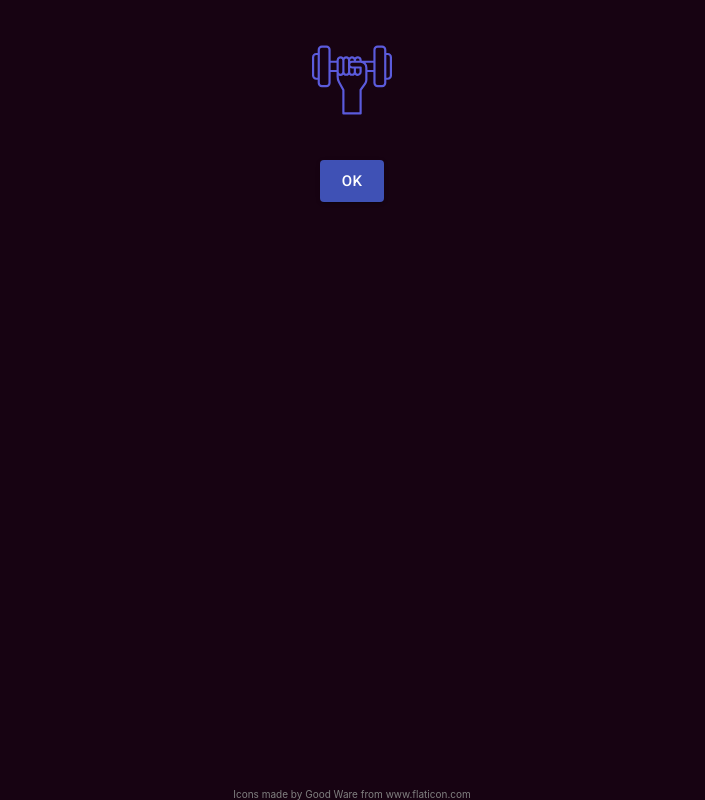
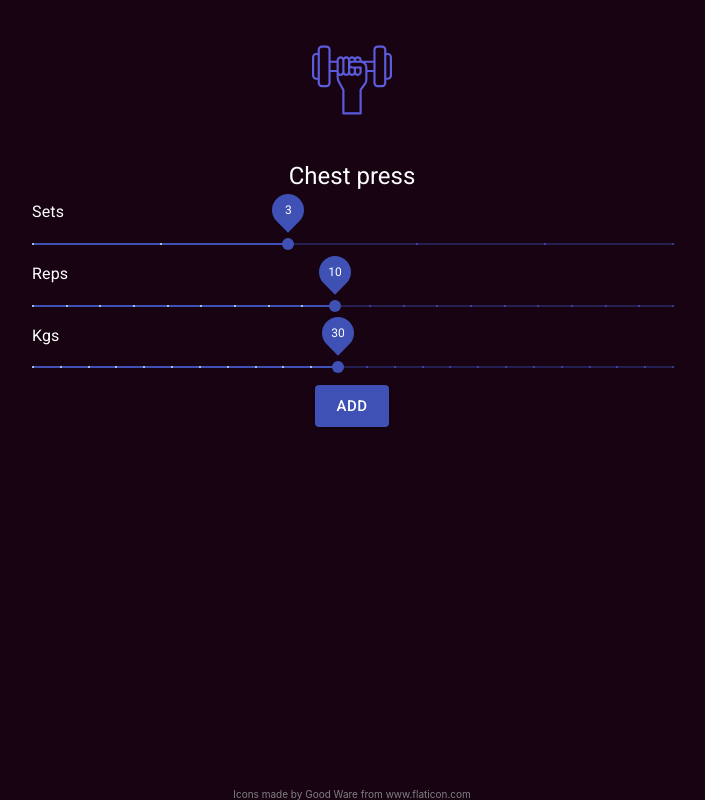
Before and after one commit to maksymilianfiec/weight-tracker, a React (Create React App) app: page / in a window 1280 px wide. Shown: the whole page, without its empty margins (288-993 px from the left). Built offline with nearby package versions, Linux system fonts and the light colour scheme.

Commit message:
Add sliders

```diff
--- a/src/App.css
+++ b/src/App.css
@@ -1,17 +1,17 @@
 .App {
+  position: relative;
   background-color: #170312;
   min-height: 100vh;
   display: flex;
   flex-direction: column;
   align-items: center;
   justify-content: flex-start;
-  /* font-size: calc(10px + 2vmin); */
-  /* color: white; */
-  /* text-align: center; */
+  color: white;
+  text-align: center;
 }
 
 .App-logo {
-  height: 10vmin;
+  height: 10vh;
   margin: 5vh;
   pointer-events: none;
 }
@@ -44,3 +44,9 @@
   color: grey;
   text-decoration: none;
 }
+
+.sliders {
+  width: 85vw;
+  max-width: 640px;
+  text-align: left;
+}
--- a/src/App.js
+++ b/src/App.js
@@ -2,14 +2,58 @@ import React from 'react';
 import logo from './sport.svg';
 import './App.css';
 
-import { Button } from '@material-ui/core';
+import {
+  Button,
+  Slider,
+  Typography
+} from '@material-ui/core';
 
 function App() {
   return (
     <div className="App">
       <img src={logo} className="App-logo" alt="logo" />
-
-      <Button color="primary" variant="contained" size="large">OK</Button>
+      <Typography variant="h5" component="h1" gutterBottom>
+        Chest press
+      </Typography>
+      <div className="sliders">
+        <Typography gutterBottom>
+            Sets
+        </Typography>
+        <Slider
+            defaultValue={3}
+            aria-labelledby="discrete-slider-small-steps"
+            step={1}
+            marks
+            min={1}
+            max={6}
+            valueLabelDisplay="on"
+        />
+        <Typography gutterBottom>
+            Reps
+        </Typography>
+        <Slider
+            defaultValue={10}
+            aria-labelledby="discrete-slider-small-steps"
+            step={1}
+            marks
+            min={1}
+            max={20}
+            valueLabelDisplay="on"
+        />
+        <Typography gutterBottom>
+            Kgs
+        </Typography>
+        <Slider
+            defaultValue={30}
+            aria-labelledby="discrete-slider-small-steps"
+            step={2.5}
+            marks
+            min={2.5}
+            max={60}
+            valueLabelDisplay="on"
+        />
+      </div>
+      <Button color="primary" variant="contained" size="large">Add</Button>
       <div className="icon-author">Icons made by <a href="https://www.flaticon.com/authors/good-ware" title="Good Ware">Good Ware</a> from <a href="https://www.flaticon.com/" title="Flaticon">www.flaticon.com</a></div>
     </div>
   );
```
